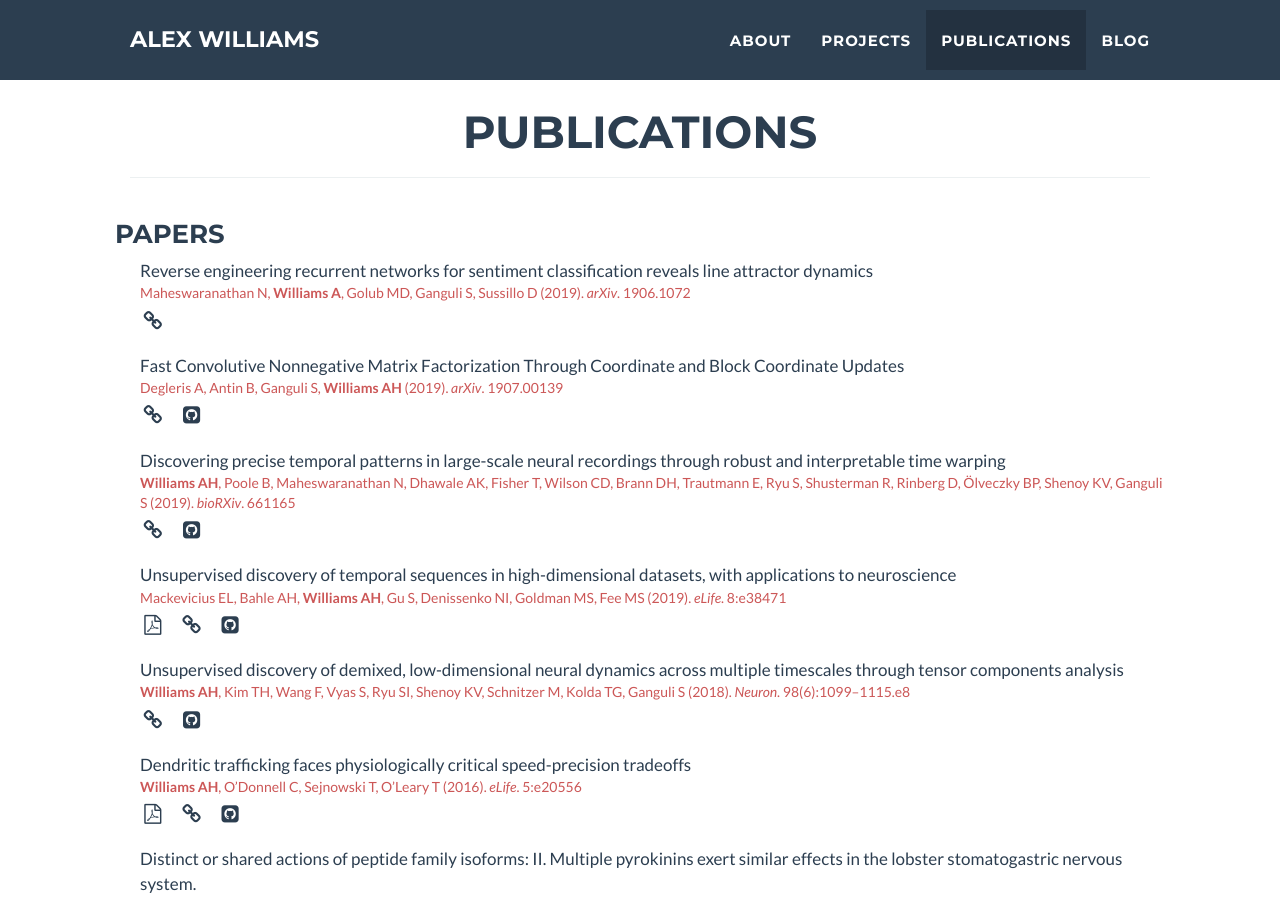
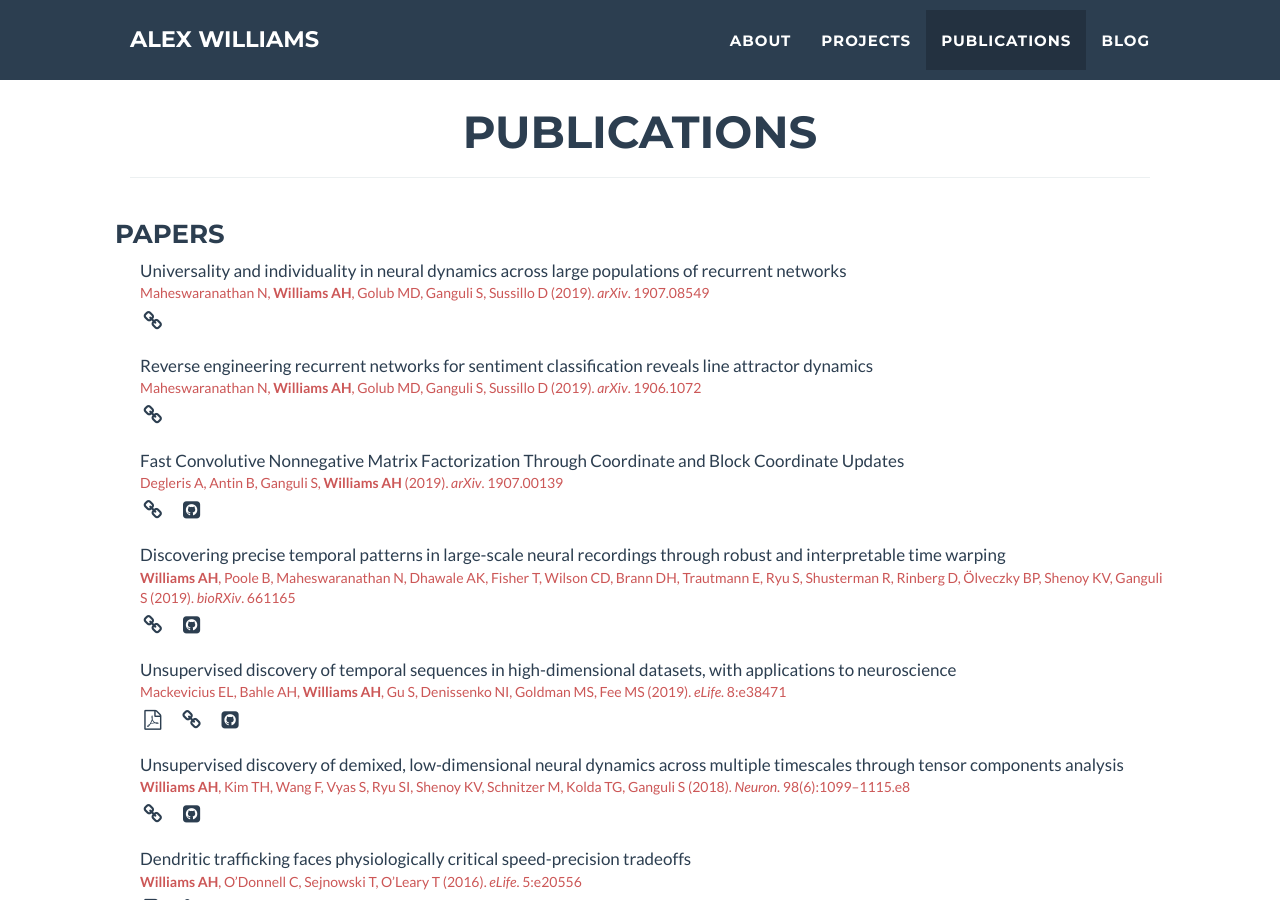
Before and after one commit to ahwillia/ahwillia.github.com, a Jekyll site: the page built from index.html, in a window 1280 px wide and 900 px high, scrolled down 2147 px. Built offline with Jekyll 4.4.1, drawn with Linux system fonts in a browser that asks for light colours; nearby versions of some CDN libraries; library files that are not in the unit come from our copies.

Commit message:
add u and i paper

```diff
--- a/_data/papers.yml
+++ b/_data/papers.yml
@@ -1,5 +1,12 @@
+- title: Universality and individuality in neural dynamics across large populations of recurrent networks
+  author: Maheswaranathan N, <b>Williams AH</b>, Golub MD, Ganguli S, Sussillo D
+  year: 2019
+  journal: arXiv
+  pg: 1907.08549
+  link: https://arxiv.org/abs/1907.08549
+
 - title: Reverse engineering recurrent networks for sentiment classification reveals line attractor dynamics
-  author: Maheswaranathan N, <b>Williams A</b>, Golub MD, Ganguli S, Sussillo D
+  author: Maheswaranathan N, <b>Williams AH</b>, Golub MD, Ganguli S, Sussillo D
   year: 2019
   journal: arXiv
   pg: 1906.10720
```
